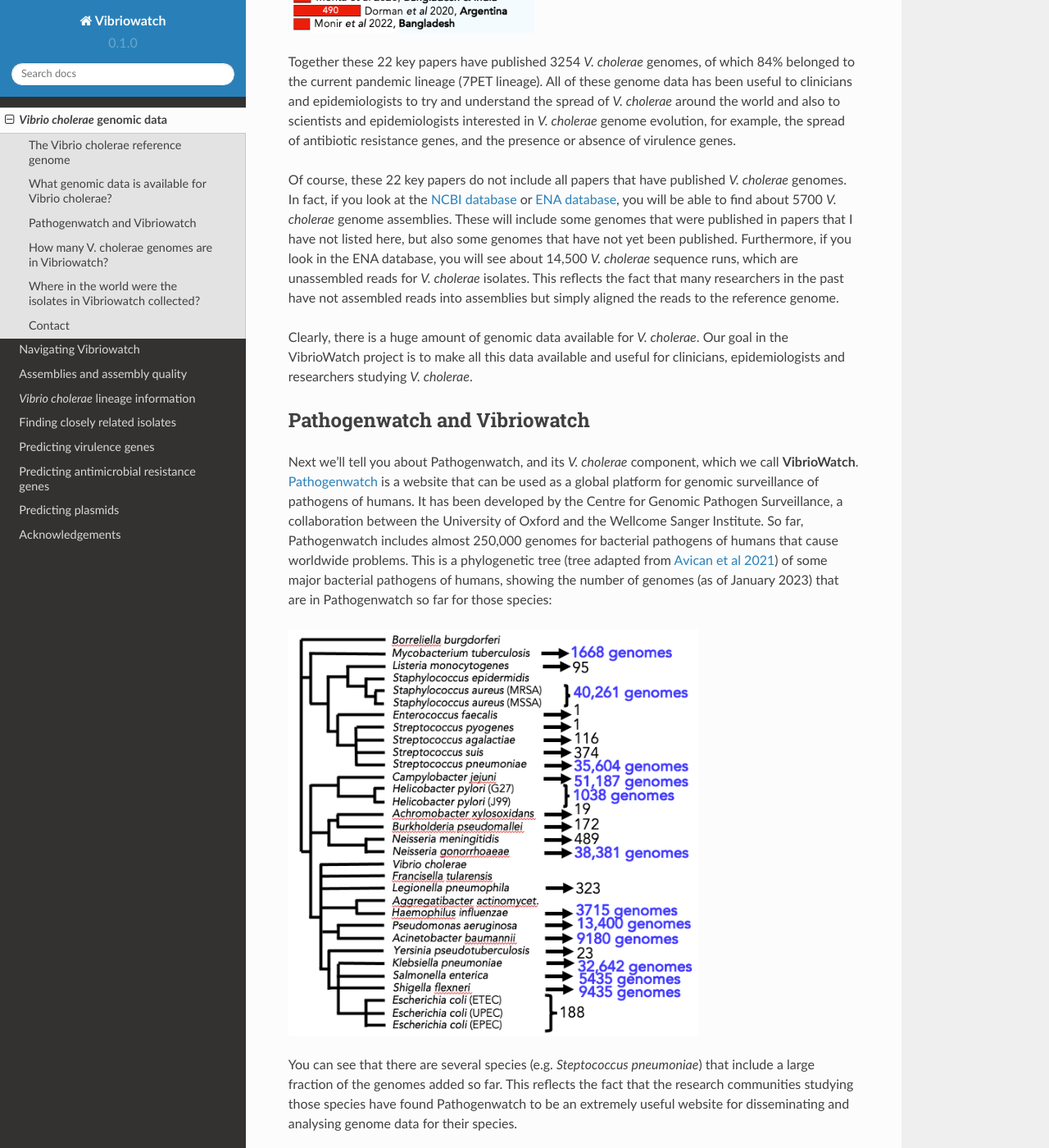
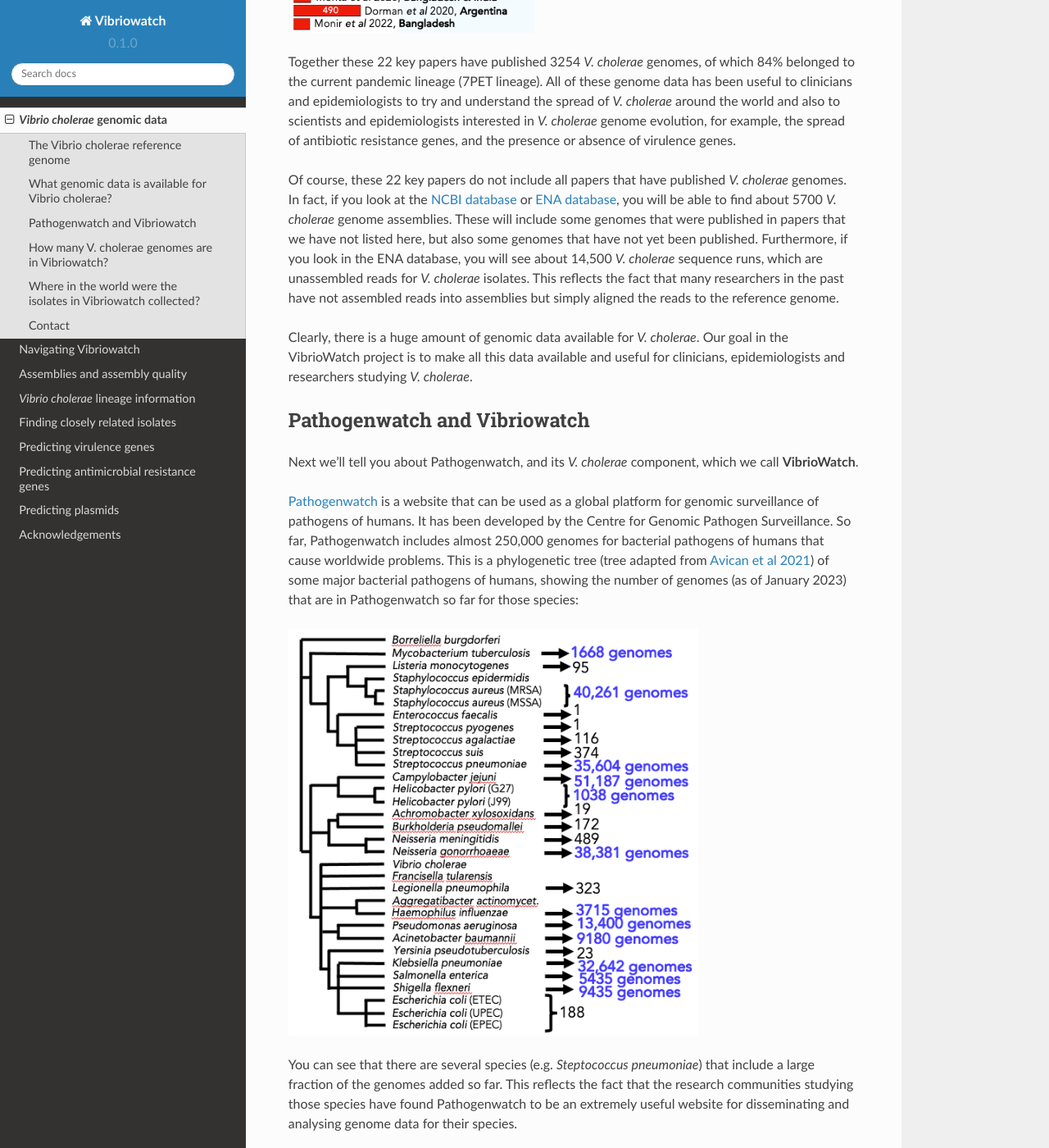
Before and after one commit to avrilcoghlan/vibriowatch, a Sphinx documentation site: the page built from docs/source/vibriogenomes.rst, in a window 1280 px wide and 1400 px high, scrolled down 1583 px. Shown: the whole window at 82% size. Built offline with Sphinx 7.4.7 and the Read the Docs theme 2.0.0, drawn with Linux system fonts in a browser that asks for light colours; some of the changed text lies outside the part shown.

Commit message:
Update vibriogenomes.rst
Small updates

```diff
--- a/docs/source/vibriogenomes.rst
+++ b/docs/source/vibriogenomes.rst
@@ -39,7 +39,7 @@ Since then, many more *V. cholerae* genomes have been sequenced. This plot shows
 
 Together these 22 key papers have published 3254 *V. cholerae* genomes, of which 84% belonged to the current pandemic lineage (7PET lineage). All of these genome data has been useful to clinicians and epidemiologists to try and understand the spread of *V. cholerae* around the world and also to scientists and epidemiologists interested in *V. cholerae* genome evolution, for example, the spread of antibiotic resistance genes, and the presence or absence of virulence genes.
 
-Of course, these 22 key papers do not include all papers that have published *V. cholerae* genomes. In fact, if you look at the `NCBI database`_ or `ENA database`_, you will be able to find about 5700 *V. cholerae* genome assemblies. These will include some genomes that were published in papers that I have not listed here, but also some genomes that have not yet been published. Furthermore, if you look in the ENA database, you will see about 14,500  *V. cholerae* sequence runs, which are unassembled reads for *V. cholerae* isolates. This reflects the fact that many researchers in the past have not assembled reads into assemblies but simply aligned the reads to the reference genome.
+Of course, these 22 key papers do not include all papers that have published *V. cholerae* genomes. In fact, if you look at the `NCBI database`_ or `ENA database`_, you will be able to find about 5700 *V. cholerae* genome assemblies. These will include some genomes that were published in papers that we have not listed here, but also some genomes that have not yet been published. Furthermore, if you look in the ENA database, you will see about 14,500  *V. cholerae* sequence runs, which are unassembled reads for *V. cholerae* isolates. This reflects the fact that many researchers in the past have not assembled reads into assemblies but simply aligned the reads to the reference genome.
 
 Clearly, there is a huge amount of genomic data available for *V. cholerae*. Our goal in the VibrioWatch project is to make all this data available and useful for clinicians, epidemiologists and researchers studying *V. cholerae*.
 
@@ -50,7 +50,9 @@ Clearly, there is a huge amount of genomic data available for *V. cholerae*. Our
 Pathogenwatch and Vibriowatch
 -----------------------------
 
-Next we'll tell you about Pathogenwatch, and its *V. cholerae* component, which we call **VibrioWatch**. `Pathogenwatch`_ is a website that can be used as a global platform for genomic surveillance of pathogens of humans. It has been developed by the Centre for Genomic Pathogen Surveillance, a collaboration between the University of Oxford and the Wellcome Sanger Institute. So far, Pathogenwatch includes almost 250,000 genomes for bacterial pathogens of humans that cause worldwide problems. This is a phylogenetic tree (tree adapted from `Avican et al 2021`_) of some major bacterial pathogens of humans, showing the number of genomes (as of January 2023) that are in Pathogenwatch so far for those species:
+Next we'll tell you about Pathogenwatch, and its *V. cholerae* component, which we call **VibrioWatch**.
+
+`Pathogenwatch`_ is a website that can be used as a global platform for genomic surveillance of pathogens of humans. It has been developed by the Centre for Genomic Pathogen Surveillance. So far, Pathogenwatch includes almost 250,000 genomes for bacterial pathogens of humans that cause worldwide problems. This is a phylogenetic tree (tree adapted from `Avican et al 2021`_) of some major bacterial pathogens of humans, showing the number of genomes (as of January 2023) that are in Pathogenwatch so far for those species:
 
 .. image:: Picture20.png
   :width: 500
```
Also changed, not shown: other parts of docs/source/vibriogenomes.rst (+4 -3 lines).
